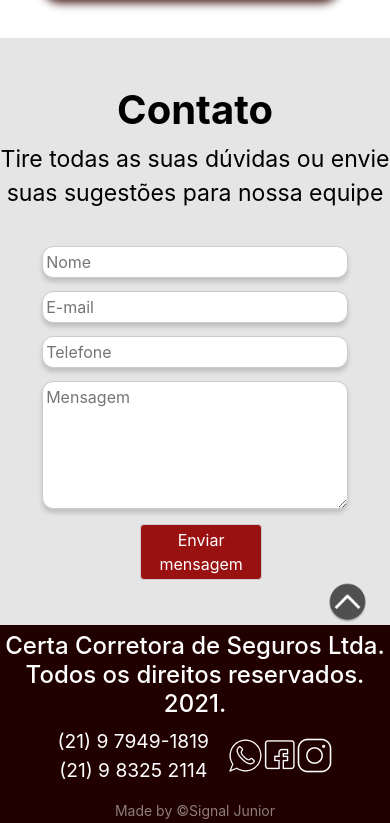
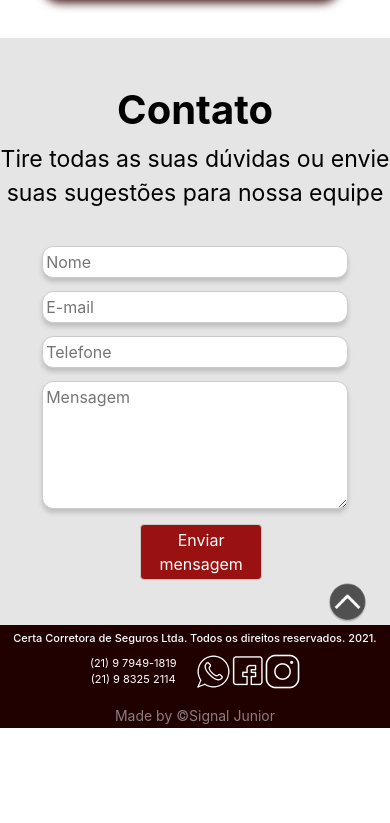
Before and after one commit to Maxcravo/Certa_Seguros, a React (Create React App) app: page / in a window 390 px wide. Shown: the part 3437-4260 px from the top of the page. After the commit the page ends 4165 px from the top, so only its background shows below. Built offline with nearby package versions, Linux system fonts and the light colour scheme.

Commit message:
Update Rodape.module.css

```diff
--- a/src/components/Rodape.module.css
+++ b/src/components/Rodape.module.css
@@ -59,14 +59,26 @@
   }
 }
 
- @media(max-width:550px){
+  @media(max-width:550px){
   .icone{
     display:flex;
     align-items: center;
     flex-wrap: wrap;
     justify-content: space-around;
   }
+
+
+  .cordefundo h4{
+
+    font-size: 11px;
+  }
+
+  .cordefundo p{
+    font-size: 11px;
+  }
+
 }
+
 
 
 /* .cordefundo p{
```
